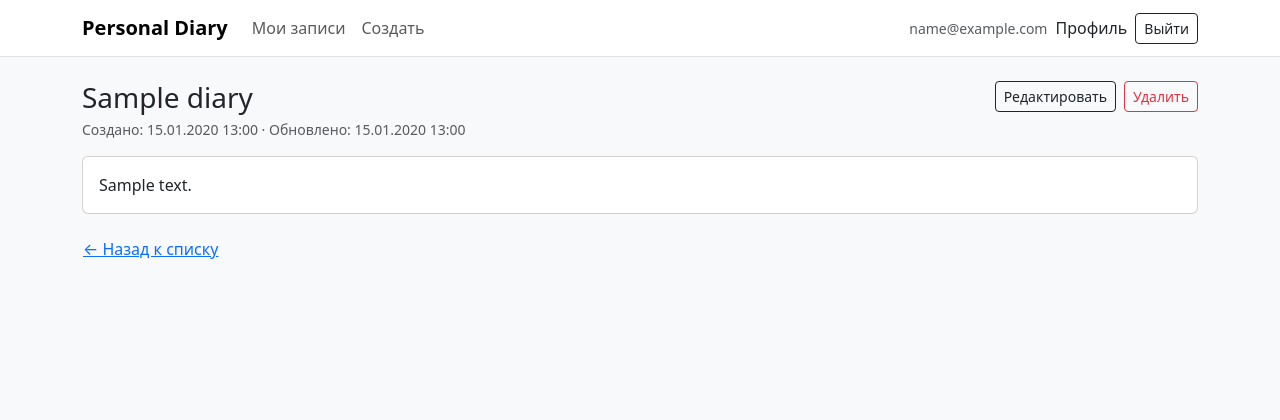
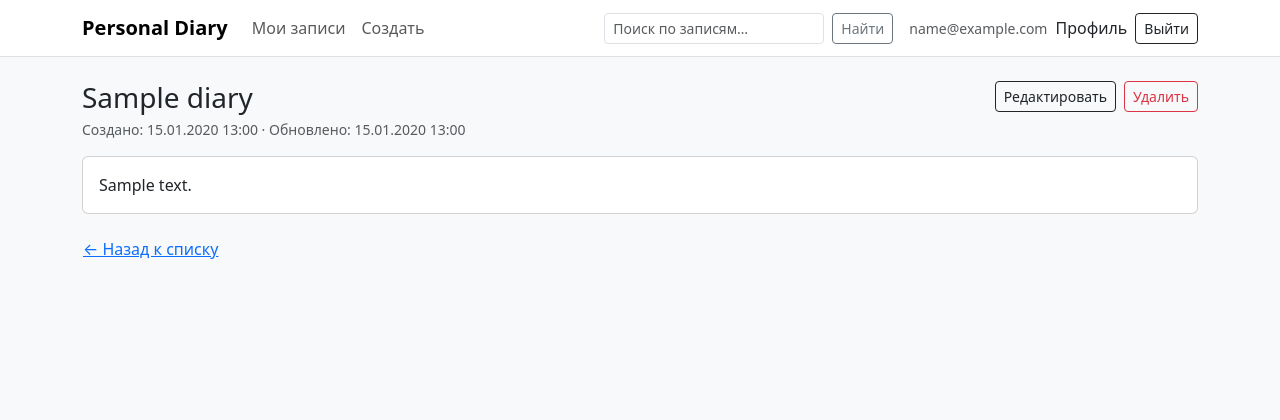
Before and after one commit to ptanch/personal-diary-pt, a Django app: page /diary/1/ in a window 1280 px wide. Shown: the top 420 px of the page. Run offline with Django 5.2, Linux system fonts and the light colour scheme; a user stored in the database is signed in; tables that the repository leaves empty hold one stand-in row (values such as "Sample post").

Commit message:
добавлена поле для поиска записей

```diff
--- a/diary/templates/includes/navbar.html
+++ b/diary/templates/includes/navbar.html
@@ -7,16 +7,31 @@
     </button>
 
     <div class="collapse navbar-collapse" id="nav">
+
+      {% if user.is_authenticated %}
         <ul class="navbar-nav me-auto mb-2 mb-lg-0">
-                {% if user.is_authenticated %}
           <li class="nav-item">
             <a class="nav-link" href="{% url 'diary:diary_list' %}">Мои записи</a>
           </li>
           <li class="nav-item">
             <a class="nav-link" href="{% url 'diary:diary_create' %}">Создать</a>
           </li>
+        </ul>
+
+        <form class="d-flex me-lg-3 my-2 my-lg-0" role="search" method="get" action="{% url 'diary:diary_list' %}">
+          <input
+            class="form-control form-control-sm me-2"
+            type="search"
+            name="q"
+            placeholder="Поиск по записям…"
+            value="{{ q|default:'' }}"
+            aria-label="Search"
+          >
+          <button class="btn btn-outline-secondary btn-sm" type="submit">Найти</button>
+        </form>
+      {% else %}
+        <ul class="navbar-nav me-auto mb-2 mb-lg-0"></ul>
       {% endif %}
-            </ul>
 
       <div class="d-flex align-items-center gap-2">
         {% if user.is_authenticated %}
@@ -26,20 +41,16 @@
 
           <form method="post" action="{% url 'users:logout' %}" class="d-inline m-0 p-0">
             {% csrf_token %}
-                    <button
-                            type="submit"
-                            class="btn btn-outline-dark btn-sm"
-                            style="padding: .25rem .5rem;"
-                    >
+            <button type="submit" class="btn btn-outline-dark btn-sm" style="padding: .25rem .5rem;">
               Выйти
             </button>
           </form>
-
         {% else %}
           <a class="btn btn-outline-dark btn-sm" href="{% url 'users:login' %}">Войти</a>
           <a class="btn btn-dark btn-sm" href="{% url 'users:register' %}">Регистрация</a>
         {% endif %}
       </div>
+
     </div>
   </div>
 </nav>
```
Lines whose indentation alone changed are shown as unchanged.
